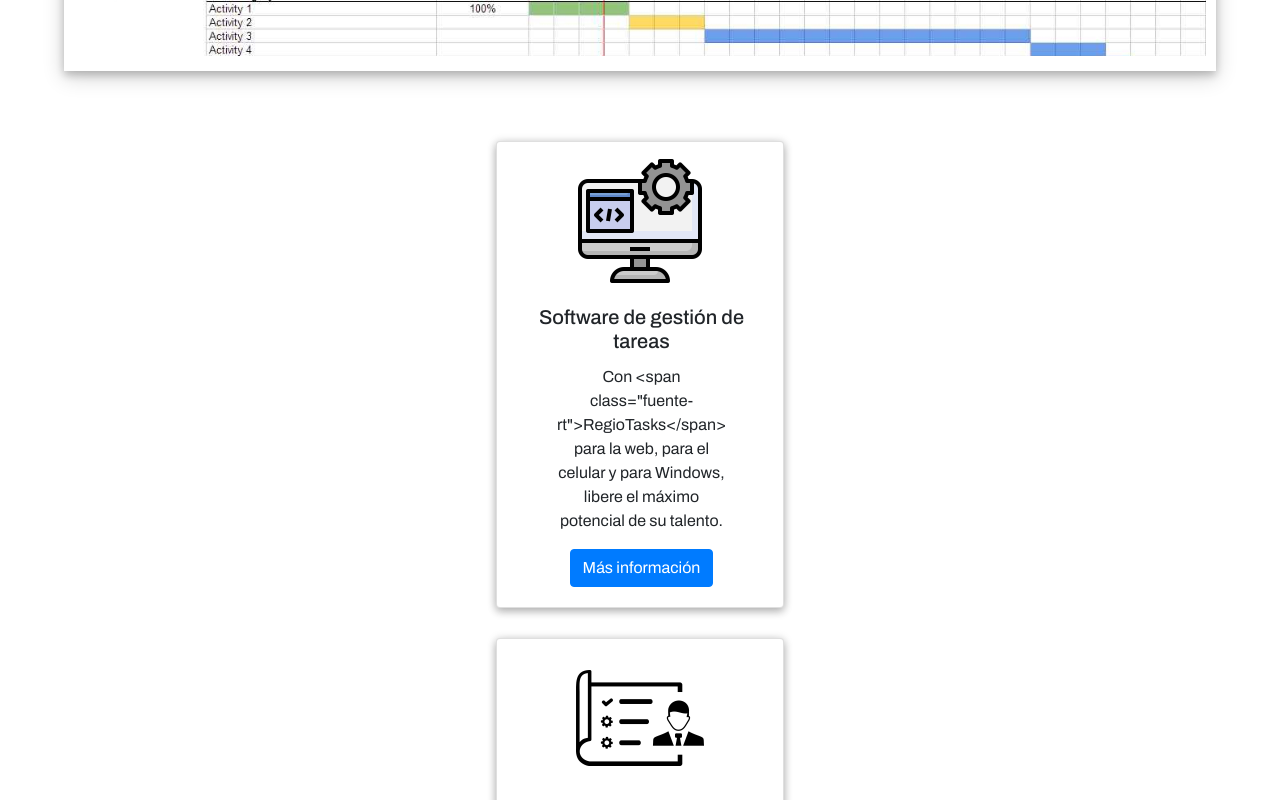
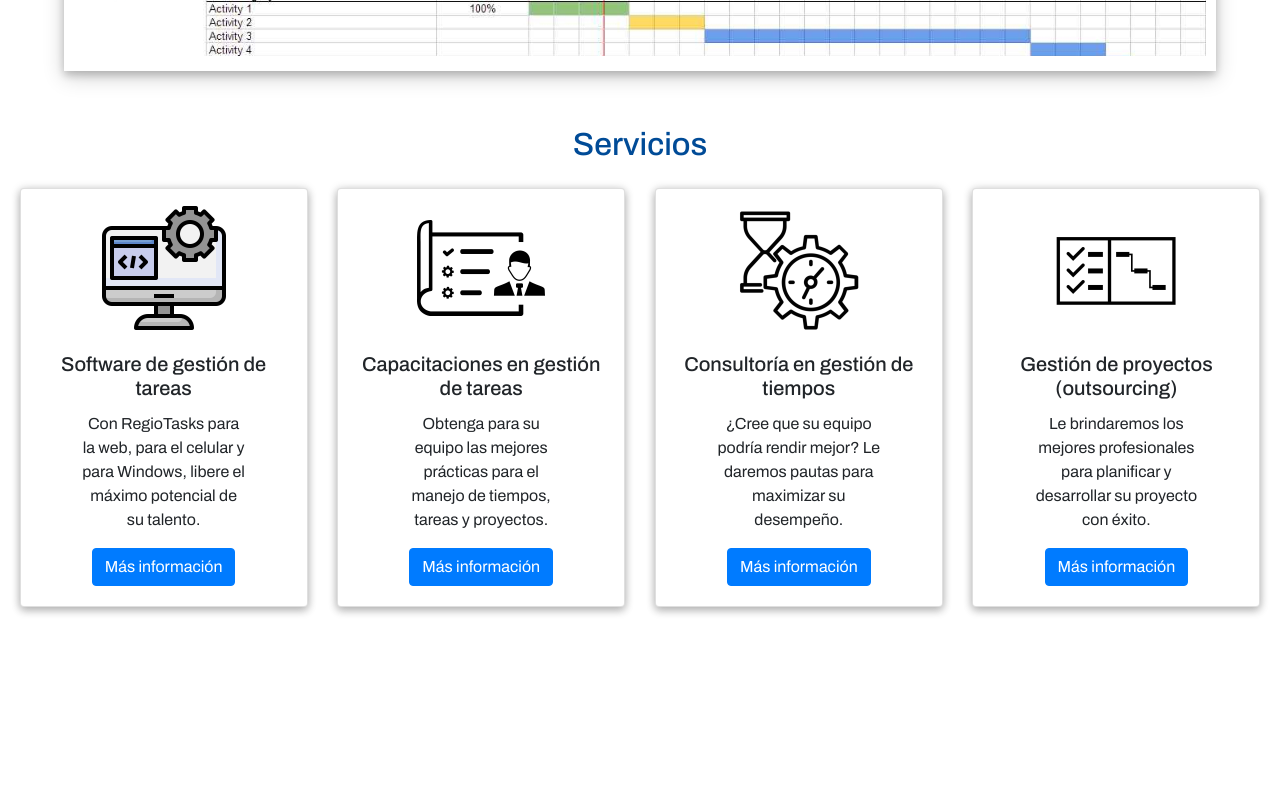
Before and after one commit to dregio/TP3, a React (Vite) app: page / in a window 1280 px wide. Shown: the part 600-1400 px from the top of the page. After the commit the page ends 1297 px from the top, so only its background shows below. Built offline with nearby package versions, Linux system fonts and the light colour scheme; the HTML template or start-up script is replaced by a standard one; a web font is replaced by a local one.

Commit message:
Servicios listo y funcionó!!

```diff
--- a/src/App.jsx
+++ b/src/App.jsx
@@ -18,7 +18,7 @@
 	{ 	cardImgSrc	: "img/serv-soft.png",
 		cardImgAlt	: "Software de gestión de tareas",
 		cardTitle 	: "Software de gestión de tareas",
-		cardText 	: 'Con <span class="fuente-rt">RegioTasks</span> para la web, para el celular y para Windows, libere el máximo potencial de su talento.',
+		cardText 	: 'Con RegioTasks para la web, para el celular y para Windows, libere el máximo potencial de su talento.',
 		btnLink 	: "#",
 		btnText 	: MAS_INFO,
 	},
@@ -51,7 +51,7 @@
 		<>
 			<Header
 				imageURL={logo}
-				imageWidth="50"
+				imageWidth={50}
 				imageAlt="Logo de RegioTasks"
 				title="RegioTasks"
 				link="index.html"
@@ -74,6 +74,7 @@
         /> */}
 			</section>
 			<section id="servicios">
+	            <h2>Servicios</h2>
 				<ButtonCards
 					cardsData= {servicios}
 				/>
--- a/src/components/ButtonCards.jsx
+++ b/src/components/ButtonCards.jsx
@@ -12,10 +12,9 @@
     btnClass = "btn btn-primary",
 }) {
 	return (
-		<>
+		<div>
 			{cardsData.map((cardData, index) => (
-				<div key={index}>
-					<ButtonCard
+					<ButtonCard  key={index}
 						cardImgSrc	= {cardData.cardImgSrc}
 						cardImgAlt	= {cardData.cardImgAlt}
 						cardTitle	= {cardData.cardTitle}
@@ -29,9 +28,8 @@
 						cardTextClass	= {cardTextClass}
 						btnClass		= {btnClass}
 					/>
-				</div>
 			))}
-		</>
+		</div>
 	);
 }
 
--- a/src/components/layout/Header.jsx
+++ b/src/components/layout/Header.jsx
@@ -1,7 +1,14 @@
 import React from 'react'
 import PropTypes from 'prop-types'
 
-function Header({imageURL, imageAlt, imageWidth, title, link, navLinks}) {
+function Header({
+	imageURL,
+	imageAlt = "",
+	imageWidth = 100,
+	title,
+	link = "",
+	navLinks
+}) {
   return (
 		<header>
 			<div id="rt-header">
@@ -45,11 +52,5 @@
     )
 };
 
-Header.defaultProps = {
-    imageWidth: 100,
-    imageAlt: "",
-    link: "",
-}
-
 
 export default Header
```
